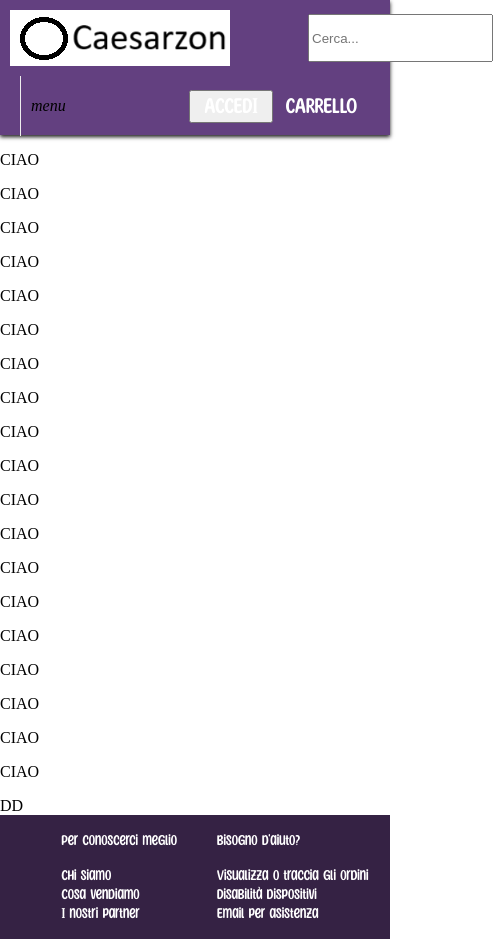
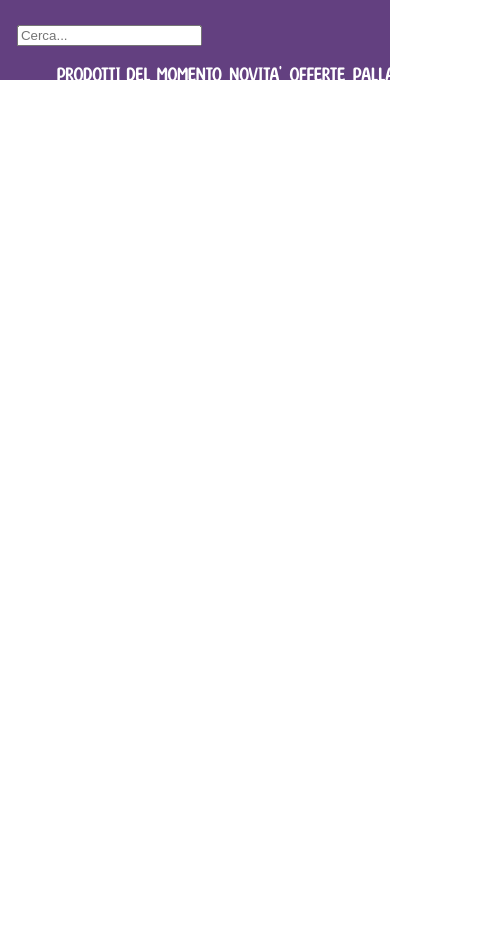
Before and after one commit to BlackBurn951/Caesarzon_FrontEnd_Web, an Angular app: page / in a window 390 px wide. Shown: the whole page, 493 px wide, since content can reach past the window. After the commit the page ends 844 px from the top, so only its background shows below. Built offline with nearby package versions, Linux system fonts and the light colour scheme.

Commit message:
modifiche homepage, resa responsiva fino a una dimensione di schermo di 1024px, modifiche da continuare

```diff
--- a/src/app/homepage/homepage.component.css
+++ b/src/app/homepage/homepage.component.css
@@ -1,130 +1,114 @@
+/*
 header{
-  background: #634080;
-  height: 16vh;
-  box-shadow: 0 2px 4px rgba(0, 0, 0, 0.9);
+  background: #634080; #FF9C00
+  height: 18vh;
+}
+*/
 
+
+
+#Top-row{
+  display: flex;
+  align-content: center;
+  translate: 2vh 3vh;
+  gap: 10vw;
 }
 
-#Top-row{
-  align-items: center;
-  padding: 10px;
-  display: flex;
-  gap: 20vw;
+.searchBar{
+  font-size: 16px;
+  height: 5vh;
 }
 
-#SearchBar{
-  height: 5vh;
-  width: 50vw;
-}
-
-#my-first ul {
-  margin: 0;
-  padding: 0 20px;
-  display: flex;
-  align-items: center;
-  justify-content: space-between;
-}
-
-#my-first .logotype a {
-  padding: 0 8px;
-  font-size: 1.4rem;
+a{
+  white-space: nowrap;
+  color: white;
   text-decoration: none;
-  color: #07c;
-}
-
-#my-first .burger {
-  padding: 0 10px;
-  border-left: 1px solid #eee;
-  display: none;
-  cursor: pointer;
-}
-
-#my-first .burger i {
-  color: #000000;
-  line-height: 60px;
-}
-
-@media (max-width: 1024px) {
-  #my-first .burger {
-    display: block;
-  }
-}
-
-#my-first .menu {
-  display: flex;
-  align-items: center;
-}
-
-#my-first .menu2{
-  display: flex;
-  align-items: center;
-}
-@media (max-width: 1024px) {
-  #my-first .menu {
-    display: none;
-  }
-
-  #my-first .menu.is-open {
-    display: block;
-    position: absolute;
-    top: calc(60px + 2px);
-    background: #fff;
-    width: 100%;
-  }
-
-  #my-first .menu.is-open .menu-item {
-    border-bottom: 1px solid #cccccc;
-  }
-}
-
-#my-first .menu-item {
-  cursor: pointer;
-  padding: 0 13px;
-  text-decoration: none;
-  display: block;
-  text-transform: uppercase;
-  font-size: 1.5rem;
   font-family: FontGenerico, serif;
-  color: white;
-}
-
-#homepageProducts{
-  display: flex;
-  flex-direction: column;
+  font-size: 22px;
 
 }
 
 
-footer {
-  position: relative;
-  width: 100%;
-  height: 20%;
-  background: #352244;
-  color: white;
-  font-family: FontGenerico, serif;
+a:hover{
+  transform: scale(1.2);
+  color: #FF9C00;
 }
-
-
-#FooterContainer{
-
+#MenuHeader{
   display: flex;
-  justify-content: center;
+  gap: 2vw;
+  list-style-type: none;
 
 }
 
 
-#FooterContainer .menu-item{
-  text-decoration: none;
-  color: white;
+#Bottom-row{
   display: flex;
+  translate: 2vh 3vh;
+  gap: 1vw;
 }
 
 
-#FooterContainer .menu-item:hover{
-  transform: scale(1.2);
-  color: #FF9C00;
+footer{
+  position: absolute;
+  bottom: 0;
+  width: 100%;
+  background:  #352244;
+  height: 100px;
 }
-#my-first .menu-item:hover{
-  transform: scale(1.2);
-  color: #FF9C00;
+
+.a{
+  height: 100%;
+  background: #634080;
 }
+
+.container{
+  display: grid;
+  grid-template-columns: 16rem 1fr 16rem;
+  grid-template-rows: auto 1fr auto;
+  grid-template-areas:
+      "header header header"
+      "nav content sidebar"
+      "footer footer footer";
+  min-height: 100%;
+}
+
+header{
+  grid-area: header;
+  background-color: #634080;
+}
+
+nav {
+  grid-area: nav;
+  background-color: #634080;
+}
+
+main{
+  grid-area: content;
+  background-color: #ab3b3b;
+}
+
+aside{
+  grid-area: sidebar;
+  background-color: #7c3c3c;
+}
+
+footer{
+  grid-area: footer;
+  background-color: #352244;
+}
+
+@media (max-width: 1024px) {
+  .container{
+    grid-template-columns: 1fr;
+    grid-template-rows: auto minmax(5rem, auto) 1fr minmax(5rem,auto) auto;
+    grid-template-areas:
+      "header"
+      "nav"
+      "content"
+      "sidebar"
+      "footer";
+  }
+  #image{
+    display: none;
+  }
+}
--- a/src/app/homepage/homepage.component.html
+++ b/src/app/homepage/homepage.component.html
@@ -4,86 +4,74 @@
   <meta charset="UTF-8">
   <title>Homepage</title>
 </head>
-<body>
+  <body class="container">
     <header>
       <div id="Top-row">
-    <img id="logo" src="assets/images/Screenshot 2024-04-09 094124.png" >
+        <img id="image" src="assets/images/Screenshot 2024-04-09 094124.png" >
 
         <input id="SearchBar" type="text" placeholder="Cerca...">
       </div>
-  <nav id="my-first">
-    <ul>
-      <li class="burger" (click)="toggleMenu()">
-        <i class="material-icons">{{ isMenuOpen ? "close" : "menu" }}</i>
-      </li>
-      <li class="menu" [class.is-open]="isMenuOpen">
-        <a href="#" class="menu-item">PRODOTTI DEL MOMENTO</a>
-        <a href="#" class="menu-item">NOVITA'</a>
-        <a href="#" class="menu-item">OFFERTE</a>
-        <a href="#" class="menu-item">PALLAVOLO</a>
-        <a href="#" class="menu-item">BASKET</a>
-        <a href="#" class="menu-item">TENNIS</a>
-        <a href="#" class="menu-item">ATLETICA</a>
-        <a href="#" class="menu-item">NUOTO</a>
-        <a href="#" class="menu-item">CALCIO</a>
-        <a href="#" class="menu-item">ARTI MARZIALI</a>
-        <a href="#" class="menu-item">CICLISMO</a>
-        <a href="#" class="menu-item">SCIISMO</a>
-        <a href="#" class="menu-item">BOXE</a>
-      </li>
 
-      <li class="menu2">
-        <button class="menu-item" (click)="openPopup()">ACCEDI</button>
-        <a href="#" class="menu-item">CARRELLO</a>
-      </li>
+      <div id="Bottom-row">
+
+        <ul id="MenuHeader">
+          <a href="#">PRODOTTI DEL MOMENTO</a>
+          <a href="#">NOVITA'</a>
+          <a href="#">OFFERTE</a>
+          <a href="#">PALLAVOLO</a>
+          <a href="#">BASKET</a>
+          <a href="#">TENNIS</a>
+          <a href="#">ATLETICA</a>
+          <a href="#">NUOTO</a>
+          <a href="#">CALCIO</a>
+          <a href="#">ARTI MARZIALI</a>
+          <a href="#">CICLISMO</a>
+          <a href="#">SCIISMO</a>
+          <a href="#">BOXE</a>
+
         </ul>
-  </nav>
 
-</header>
-<section id="RegistrationPanel">
-  <p>CIAO</p>
-  <p>CIAO</p>
-  <p>CIAO</p>
-  <p>CIAO</p>
-  <p>CIAO</p>
-  <p>CIAO</p>
-  <p>CIAO</p>
-  <p>CIAO</p>
-  <p>CIAO</p>
-  <p>CIAO</p>
-  <p>CIAO</p>
-  <p>CIAO</p>
-  <p>CIAO</p>
-  <p>CIAO</p>
-  <p>CIAO</p>
-  <p>CIAO</p>
-  <p>CIAO</p>
-  <p>CIAO</p>
-  <p>CIAO</p>DD
-</section>
-
-
-<footer>
-  <section id="FooterContainer">
-    <div class="ParagrafiFooter">
-      <ul>
-        <p>Per conoscerci meglio</p>
-        <a href="#" class="menu-item">Chi siamo</a>
-        <a href="#" class="menu-item">Cosa vendiamo</a>
-        <a href="#" class="menu-item">I nostri partner</a>
+        <ul id="MenuUtente">
+          <a href="/registration">ACCEDI</a>
+          <a href="#">CARRELLO</a>
         </ul>
       </div>
+    </header>
+  </body>
+  <!--<header>
+    <section class="HeaderContainer">
+      <div id="Top-row">
+        <img src="assets/images/Screenshot 2024-04-09 094124.png" >
 
-    <div class="ParagrafiFooter">
-      <ul>
-        <p>Bisogno d'aiuto?</p>
-        <a href="#" class="menu-item">Visualizza o traccia gli ordini</a>
-        <a href="#" class="menu-item">Disabilità dispositivi</a>
-        <a href="#" class="menu-item">Email per asistenza</a>
+        <input id="SearchBar" type="text" placeholder="Cerca...">
+      </div>
+
+      <div id="Bottom-row">
+
+        <ul id="MenuHeader">
+          <a href="#">PRODOTTI DEL MOMENTO</a>
+          <a href="#">NOVITA'</a>
+          <a href="#">OFFERTE</a>
+          <a href="#">PALLAVOLO</a>
+          <a href="#">BASKET</a>
+          <a href="#">TENNIS</a>
+          <a href="#">ATLETICA</a>
+          <a href="#">NUOTO</a>
+          <a href="#">CALCIO</a>
+          <a href="#">ARTI MARZIALI</a>
+          <a href="#">CICLISMO</a>
+          <a href="#">SCIISMO</a>
+          <a href="#">BOXE</a>
+
+        </ul>
+
+        <ul id="MenuUtente">
+          <a href="/registration">ACCEDI</a>
+          <a href="#">CARRELLO</a>
         </ul>
       </div>
     </section>
-</footer>
-</body>
+  </header>
 
+  <footer></footer>-->
 </html>
--- a/src/styles.css
+++ b/src/styles.css
@@ -1,6 +1,7 @@
 body{
   margin: auto;
-
+  overflow-x: hidden;
+  overflow-y: hidden;
 }
 @font-face {
   font-family: 'FontGenerico';
```
Lines whose indentation alone changed are shown as unchanged.
